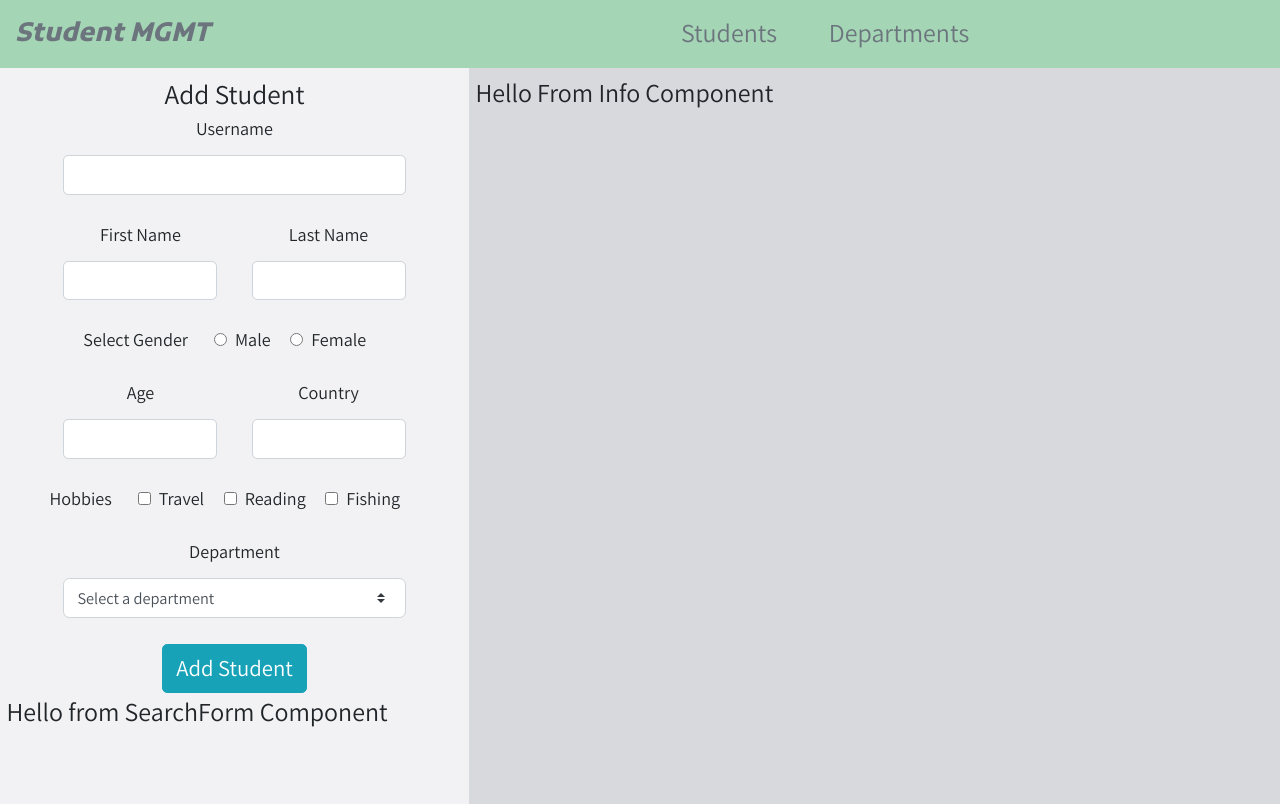
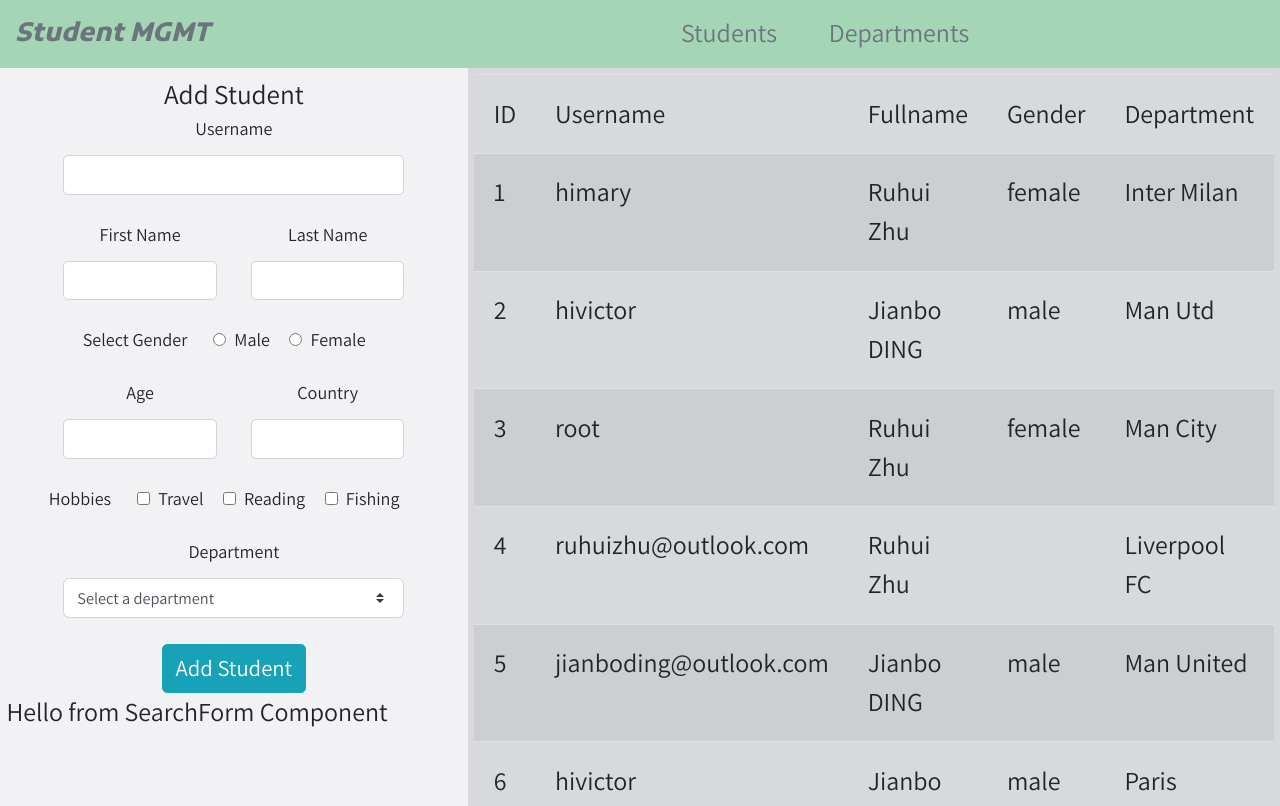
Before and after one commit to hivictording/React-Excercise, a React (Create React App) app in the folder student-mgmt/: page /students in a window 1280 px wide. Shown: the top 806 px of the page. Built offline with nearby package versions, Linux system fonts and the light colour scheme; data requests are answered from the project's data file; the HTML template or start-up script is replaced by a standard one.

Commit message:
more functions for addstudent form

```diff
--- a/student-mgmt/db.json
+++ b/student-mgmt/db.json
@@ -12,6 +12,96 @@
         "travel"
       ],
       "department": "Inter Milan"
+    },
+    {
+      "id": "78307c2e-f8d9-4f6a-873d-0219576f0697",
+      "username": "hivictor",
+      "fullname": "Jianbo DING",
+      "gender": "male",
+      "age": "45",
+      "country": "Canada",
+      "hobbies": [
+        "travel",
+        "reading",
+        "fishing"
+      ],
+      "department": "Man Utd"
+    },
+    {
+      "id": "ec2c0d74-a2cf-478d-9da5-ddfb05b53859",
+      "username": "root",
+      "fullname": "Ruhui Zhu",
+      "gender": "female",
+      "age": "10",
+      "country": "Canada",
+      "hobbies": [
+        "travel",
+        "fishing"
+      ],
+      "department": "Man City"
+    },
+    {
+      "id": "71496d45-f4ca-44d1-b154-3e0b8788f256",
+      "username": "ruhuizhu@outlook.com",
+      "fullname": "Ruhui Zhu",
+      "gender": "",
+      "age": "22",
+      "country": "USA",
+      "hobbies": [
+        "travel",
+        "fishing"
+      ],
+      "department": "Liverpool FC"
+    },
+    {
+      "id": "cc0ac166-0601-4b97-babf-fe930247f44e",
+      "username": "jianboding@outlook.com",
+      "fullname": "Jianbo DING",
+      "gender": "male",
+      "age": "25",
+      "country": "Canada",
+      "hobbies": [
+        "travel",
+        "fishing"
+      ],
+      "department": "Man United"
+    },
+    {
+      "id": "c0b93320-6647-4c99-867e-dbae62e436c5",
+      "username": "hivictor",
+      "fullname": "Jianbo DING",
+      "gender": "male",
+      "age": "42",
+      "country": "Canada",
+      "hobbies": [
+        "fishing",
+        "reading"
+      ],
+      "department": "Paris"
+    },
+    {
+      "id": "a0f79f25-096e-4f95-8476-96172bf2b604",
+      "username": "root",
+      "fullname": "Ruhui Zhu",
+      "gender": "female",
+      "age": "10",
+      "country": "Canada",
+      "hobbies": [
+        "fishing"
+      ],
+      "department": "Man City"
+    },
+    {
+      "id": "744eddc5-3d45-41dc-bd8a-8807f171d13e",
+      "username": "vding",
+      "fullname": "Ruhui Zhu",
+      "gender": "female",
+      "age": "21",
+      "country": "Canada",
+      "hobbies": [
+        "travel"
+      ],
+      "department": "Real Madrid"
     }
   ],
   "departments": [
@@ -21,19 +111,14 @@
       "director": "Zidane"
     },
     {
-      "name": "Lyon",
-      "director": "Ludy",
+      "name": "Man United",
+      "director": "Soerskuer",
       "id": "c7304f94-13aa-47f4-8e91-7a1a0aebf15c"
     },
     {
-      "id": "938ac7b6-15eb-44cd-a00f-a72ee116b2f1",
       "name": "Paris",
-      "director": "Tuhel"
-    },
-    {
-      "id": "b86d4488-3116-499c-a815-44b9baa1305d",
-      "name": "Inter Milan",
-      "director": "Conte"
+      "director": "Tuhell",
+      "id": "938ac7b6-15eb-44cd-a00f-a72ee116b2f1"
     },
     {
       "id": "ee1a947e-a998-4c49-af79-c57e756f1fbc",
@@ -41,24 +126,9 @@
       "director": "Guadiola"
     },
     {
-      "id": "196b31b2-618d-4166-ad58-bb93514cb4c7",
-      "name": "Chelsea",
-      "director": "Lampard"
-    },
-    {
-      "id": "349ce197-8161-4401-af89-4d3121c9d95d",
-      "name": "Liverpool",
-      "director": "Klopp"
-    },
-    {
-      "id": "4d909de4-7efb-4798-950b-ad8420f0dd51",
-      "name": "Tottham Hotspur",
-      "director": "Mouriho"
-    },
-    {
-      "id": "f87e6e36-6afc-4dfc-91e5-1b58456d13cd",
-      "name": "Daddy",
-      "director": "Victor Ding"
+      "name": "Liverpool FC",
+      "director": "Klopp",
+      "id": "349ce197-8161-4401-af89-4d3121c9d95d"
     }
   ]
 }
--- a/student-mgmt/src/components/departments/info/info.js
+++ b/student-mgmt/src/components/departments/info/info.js
@@ -14,7 +14,7 @@ export default class DepartmentInfo extends Component {
           if (loading) return <h1>Loading Data.....</h1>;
           if (!loading)
             return (
-              <table id="departments-info" className="table">
+              <table id="departments-info" className="table table-striped">
                 <thead>
                   <tr>
                     <th scope="col">#</th>
--- a/student-mgmt/src/components/departments/info/singleInfo.js
+++ b/student-mgmt/src/components/departments/info/singleInfo.js
@@ -55,7 +55,7 @@ export default class SingleInfo extends Component {
               <td>
                 {edit || (
                   <button
-                    className="btn btn-secondary mr-2"
+                    className="btn btn-info mr-2"
                     onClick={() => {
                       this.setState({ edit: true }, () => this.nameRef.focus());
                     }}
@@ -65,7 +65,7 @@ export default class SingleInfo extends Component {
                 )}
                 {edit || (
                   <button
-                    className="btn btn-secondary"
+                    className="btn btn-info"
                     onClick={() => deleteDepartment(id)}
                   >
                     Delete
--- a/student-mgmt/src/components/students/add-form/addForm.js
+++ b/student-mgmt/src/components/students/add-form/addForm.js
@@ -17,7 +17,10 @@ export default class AddStudentForm extends Component {
       country: "",
       hobbies: [],
       department: "",
+      refs: [],
     };
+
+    this.refObj = {};
   }
 
   static contextType = Context;
@@ -40,6 +43,18 @@ export default class AddStudentForm extends Component {
       this.setState({
         [target.name]: target.value,
       });
+    }
+  };
+
+  handleRef = (element) => {
+    if (!element) return;
+    if (element.name in this.refObj) {
+      this.refObj[element.name] = [
+        ...this.refObj[element.name],
+        { type: element.type, element: element },
+      ];
+    } else {
+      this.refObj[element.name] = [{ type: element.type, element: element }];
     }
   };
 
@@ -80,6 +95,19 @@ export default class AddStudentForm extends Component {
       hobbies: [],
       department: "",
     });
+
+    for (const values of Object.values(this.refObj)) {
+      values.forEach((value) => {
+        if (value.type === "radio" || value.type === "checkbox") {
+          value.element.checked = false;
+        } else if (value.type === "select-one") {
+          // console.log(value.element.children);
+          value.element.children[0].selected = true;
+        }
+      });
+    }
+
+    this.refObj["username"][0].element.focus();
   };
 
   render() {
@@ -100,6 +128,7 @@ export default class AddStudentForm extends Component {
             name="username"
             value={username}
             onChange={this.handleChange}
+            ref={this.handleRef}
           />
         </div>
 
@@ -114,6 +143,7 @@ export default class AddStudentForm extends Component {
               name="firstname"
               value={firstname}
               onChange={this.handleChange}
+              ref={this.handleRef}
             />
           </div>
           <div className="form-group">
@@ -125,6 +155,7 @@ export default class AddStudentForm extends Component {
               name="lastname"
               value={lastname}
               onChange={this.handleChange}
+              ref={this.handleRef}
             />
           </div>
         </div>
@@ -142,6 +173,7 @@ export default class AddStudentForm extends Component {
               className="form-check-input"
               value="male"
               onChange={this.handleChange}
+              ref={this.handleRef}
             />
             <label className="form-check-label text-capitalize" htmlFor="male">
               male
@@ -155,6 +187,7 @@ export default class AddStudentForm extends Component {
               className="form-check-input"
               value="female"
               onChange={this.handleChange}
+              ref={this.handleRef}
             />
             <label
               className="form-check-label text-capitalize"
@@ -176,6 +209,7 @@ export default class AddStudentForm extends Component {
               name="age"
               value={age}
               onChange={this.handleChange}
+              ref={this.handleRef}
             />
           </div>
           <div className="form-group">
@@ -187,6 +221,7 @@ export default class AddStudentForm extends Component {
               name="country"
               value={country}
               onChange={this.handleChange}
+              ref={this.handleRef}
             />
           </div>
         </div>
@@ -202,6 +237,7 @@ export default class AddStudentForm extends Component {
               className="form-check-input"
               value="travel"
               onChange={this.handleChange}
+              ref={this.handleRef}
             />
             <label
               className="form-check-label text-capitalize"
@@ -218,6 +254,7 @@ export default class AddStudentForm extends Component {
               className="form-check-input"
               value="reading"
               onChange={this.handleChange}
+              ref={this.handleRef}
             />
             <label
               className="form-check-label text-capitalize"
@@ -234,6 +271,7 @@ export default class AddStudentForm extends Component {
               className="form-check-input"
               value="fishing"
               onChange={this.handleChange}
+              ref={this.handleRef}
             />
             <label
               className="form-check-label text-capitalize"
@@ -253,6 +291,7 @@ export default class AddStudentForm extends Component {
             className="custom-select custom-select-sm"
             defaultValue=""
             onChange={this.handleChange}
+            ref={this.handleRef}
           >
             <option value="">Select a department</option>
             {data &&
--- a/student-mgmt/src/components/students/info/info.js
+++ b/student-mgmt/src/components/students/info/info.js
@@ -1,7 +1,44 @@
 import React, { Component } from "react";
 
+import { Context } from "../../../context";
+import SingleInfo from "../../students/info/single-info";
+
 export default class StudentInfo extends Component {
+  constructor(props) {
+    super(props);
+  }
+
+  static contextType = Context;
+
   render() {
-    return <div>Hello From Info Component</div>;
+    const {
+      students: { loading },
+      filteredStudents: data,
+    } = this.context;
+
+    return (
+      <>
+        {loading && <h1>Loading Data.....</h1>}
+        {loading || (
+          <table className="table table-striped">
+            <thead>
+              <tr>
+                <td>ID</td>
+                <td>Username</td>
+                <td>Fullname</td>
+                <td>Gender</td>
+                <td>Department</td>
+              </tr>
+            </thead>
+            <tbody>
+              {data &&
+                data.map((item, index) => (
+                  <SingleInfo key={item.id} index={index} {...item} />
+                ))}
+            </tbody>
+          </table>
+        )}
+      </>
+    );
   }
 }
--- /dev/null
+++ b/student-mgmt/src/components/students/info/single-info.js
@@ -0,0 +1,17 @@
+import React, { Component } from "react";
+
+export default class SingleInfo extends Component {
+  render() {
+    const { index, username, fullname, gender, department } = this.props;
+    // console.log(this.props);
+    return (
+      <tr>
+        <td>{index + 1}</td>
+        <td>{username}</td>
+        <td>{fullname}</td>
+        <td>{gender}</td>
+        <td>{department}</td>
+      </tr>
+    );
+  }
+}
--- a/student-mgmt/src/context/dataContext.js
+++ b/student-mgmt/src/context/dataContext.js
@@ -101,24 +101,33 @@ export default class DataProvider extends Component {
   };
 
   async componentDidMount() {
-    let data = await fetchData(`${URL}/departments`);
+    let dataDepartments = await fetchData(`${URL}/departments`);
+    let dataStudents = await fetchData(`${URL}/students`);
     this.setState({
-      departments: { loading: false, data },
-      filteredDepartments: data,
+      departments: { loading: false, data: dataDepartments },
+      filteredDepartments: dataDepartments,
+      students: { loading: false, data: dataStudents },
+      filteredStudents: dataStudents,
     });
   }
 
   render() {
+    const {
+      addDepartment,
+      editDepartment,
+      deleteDepartment,
+      searchDepartment,
+      addStudent,
+    } = this;
     return (
       <Context.Provider
         value={{
           ...this.state,
-          addDepartment: this.addDepartment,
-          editDepartment: (id, name, department) =>
-            this.editDepartment(id, name, department),
-          deleteDepartment: (id) => this.deleteDepartment(id),
-          searchDepartment: (str) => this.searchDepartment(str),
-          addStudent: this.addStudent,
+          addDepartment,
+          editDepartment,
+          deleteDepartment,
+          searchDepartment,
+          addStudent,
         }}
       >
         {this.props.children}
```
